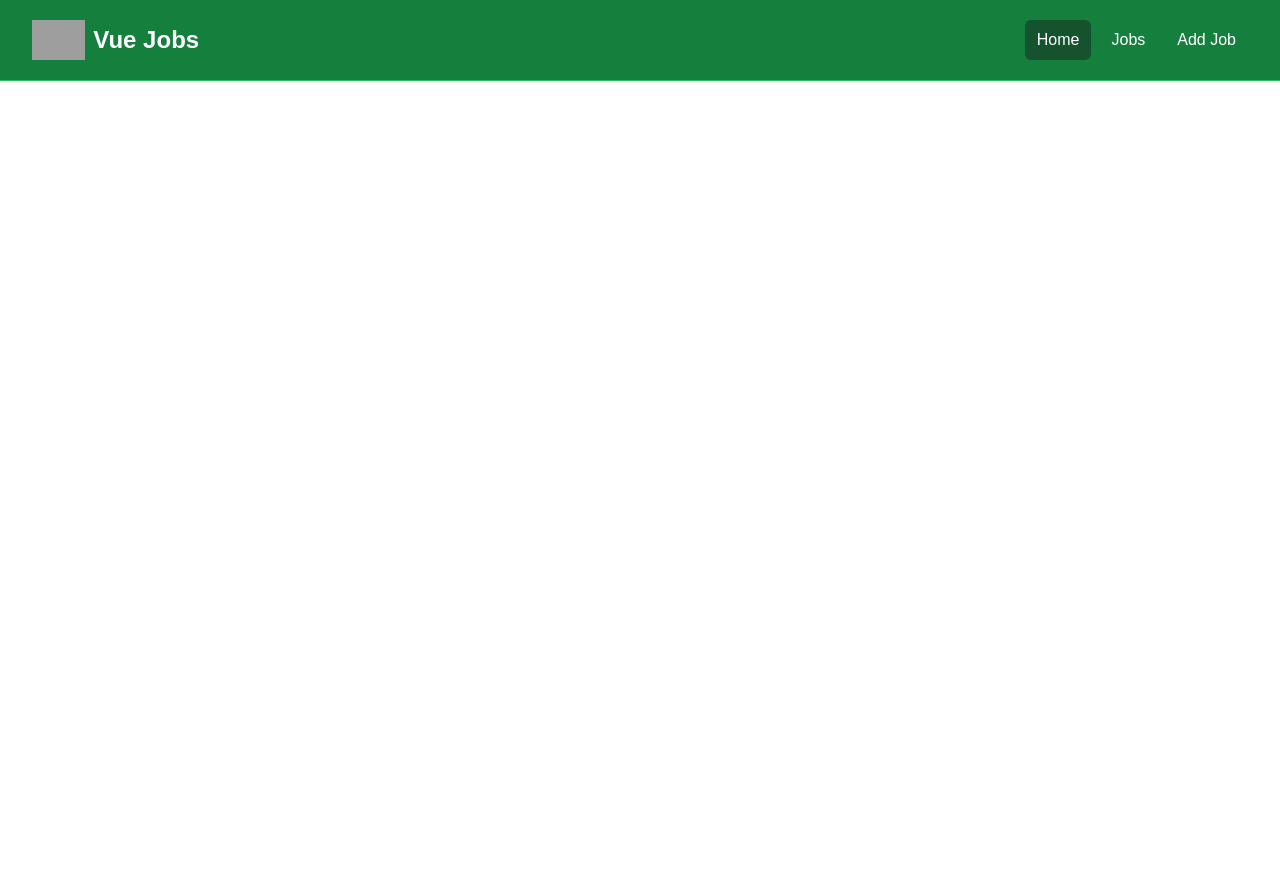
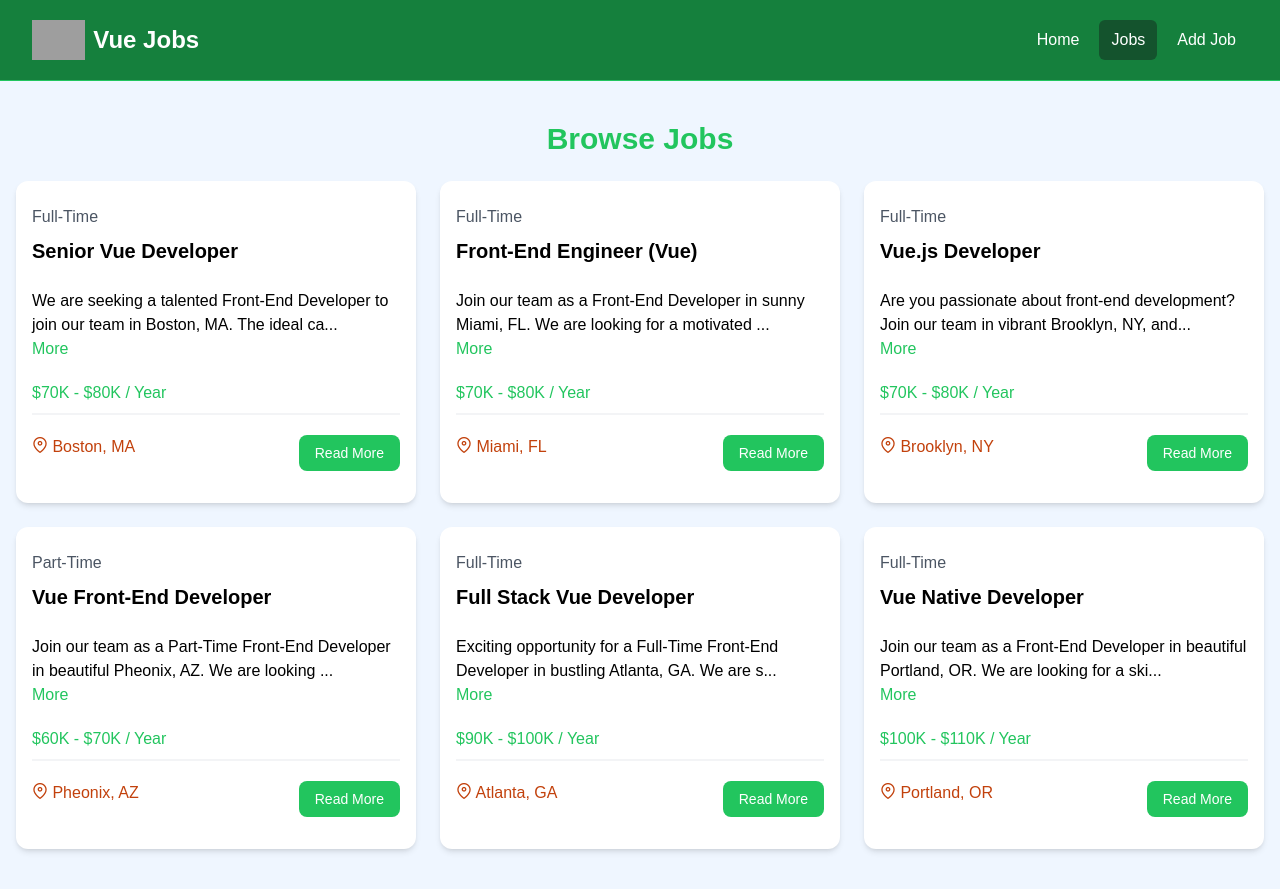
Before and after one commit to rayyanekaputra/test-vue, a Vue app: page /jobs in a window 1280 px wide. Before the commit the page ends 800 px from the top, so only its background shows below. Built offline with nearby package versions, Linux system fonts and the light colour scheme; grey boxes are pictures that could not be loaded.

Commit message:
feat added not found page, routers and routerlinks

```diff
--- a/src/App.vue
+++ b/src/App.vue
@@ -1,8 +1,10 @@
 <script setup>
 import Navbar from '@/components/Navbar.vue'
-
+import { RouterView } from 'vue-router';
 </script>
 
 <template>
   <Navbar/>
+  <RouterView/>
+
 </template>
--- a/src/components/HomeCards.vue
+++ b/src/components/HomeCards.vue
@@ -1,5 +1,6 @@
 <script setup>
 import Card from '@/components/Card.vue';
+import { RouterLink } from 'vue-router';
 </script>
 
 <template>
@@ -12,19 +13,19 @@
                     <p class="mt-2 mb-4">
                         Browse our Vue jobs and start your career today
                     </p>
-                    <a href="jobs.html" class="inline-block bg-black text-white rounded-lg px-4 py-2 hover:bg-gray-700">
+                    <RouterLink to="/jobs" class="inline-block bg-black text-white rounded-lg px-4 py-2 hover:bg-gray-700">
                         Browse Jobs
-                    </a>
+                    </RouterLink>
                 </Card>
                 <Card bg="bg-green-100">
                     <h2 class="text-2xl font-bold">For Employers</h2>
                     <p class="mt-2 mb-4">
                         List your job to find the perfect developer for the role
                     </p>
-                    <a href="add-job.html"
+                    <RouterLink to="/jobs/add"
                         class="inline-block bg-green-500 text-white rounded-lg px-4 py-2 hover:bg-green-600">
                         Add Job
-                    </a>
+                    </RouterLink>
                 </Card>
             </div>
         </div>
--- a/src/components/JobListings.vue
+++ b/src/components/JobListings.vue
@@ -2,6 +2,7 @@
 import JobListing from '@/components/JobListing.vue';
 import jobData from '@/jobs.json'
 import { ref, defineProps } from 'vue';
+import { RouterLink } from 'vue-router';
 
 defineProps({
     limit: Number,
@@ -28,8 +29,8 @@
 
     </section>
     <section v-if="showButton" class="m-auto max-w-lg my-10 px-6">
-        <a href="/jobs" class="block bg-black text-white text-center py-4 px-6 rounded-xl hover:bg-gray-700">View
-            All Jobs</a>
+        <RouterLink to="/jobs" class="block bg-black text-white text-center py-4 px-6 rounded-xl hover:bg-gray-700">View
+            All Jobs</RouterLink>
     </section>
 
 
--- a/src/components/Navbar.vue
+++ b/src/components/Navbar.vue
@@ -1,38 +1,37 @@
 <script setup>
 import logo from '@/assets/img/logo.png'
+import { RouterLink, useRoute } from 'vue-router';
+
+const isActiveLink = (routePath) => {
+  const route = useRoute();
+  return route.path === routePath
+}
 </script>
 
 <template>
   <nav class="bg-green-700 border-b border-green-500">
     <div class="mx-auto max-w-7xl px-2 sm:px-6 lg:px-8">
       <div class="flex h-20 items-center justify-between">
-          <div
-            class="flex flex-1 items-center justify-center md:items-stretch md:justify-start"
-          >
+        <div class="flex flex-1 items-center justify-center md:items-stretch md:justify-start">
           <!-- Logo -->
-            <a class="flex flex-shrink-0 items-center mr-4" href="index.html">
+          <RouterLink class="flex flex-shrink-0 items-center mr-4" to="/">
             <img class="h-10 w-auto" :src="logo" alt="Vue Jobs" />
-              <span class="hidden md:block text-white text-2xl font-bold ml-2"
-                >Vue Jobs</span
-              >
-            </a>
+            <span class="hidden md:block text-white text-2xl font-bold ml-2">Vue Jobs</span>
+          </RouterLink>
           <div class="md:ml-auto">
             <div class="flex space-x-2">
-                <a
-                  href="index.html"
-                  class="text-white bg-green-900 hover:bg-gray-900 hover:text-white rounded-md px-3 py-2"
-                  >Home</a
-                >
-                <a
-                  href="jobs.html"
-                  class="text-white hover:bg-green-900 hover:text-white rounded-md px-3 py-2"
-                  >Jobs</a
-                >
-                <a
-                  href="add-job.html"
-                  class="text-white hover:bg-green-900 hover:text-white rounded-md px-3 py-2"
-                  >Add Job</a
-                >
+              <RouterLink to="/"
+                :class="[isActiveLink('/') ? ['bg-green-900', 'text-white'] : 'text-white', 'hover:bg-gray-900', 'hover:text-white', 'rounded-md', 'px-3', 'py-2']">
+                Home
+              </RouterLink>
+              <RouterLink to="/jobs"
+                :class="[isActiveLink('/jobs') ? ['bg-green-900', 'text-white'] : 'text-white', 'hover:bg-gray-900', 'hover:text-white', 'rounded-md', 'px-3', 'py-2']">
+                Jobs
+              </RouterLink>
+              <RouterLink to="/jobs/add"
+                :class="[isActiveLink('/jobs/add') ? ['bg-green-900', 'text-white'] : 'text-white', 'hover:bg-gray-900', 'hover:text-white', 'rounded-md', 'px-3', 'py-2']">
+                Add Job
+              </RouterLink>
             </div>
           </div>
         </div>
--- a/src/main.js
+++ b/src/main.js
@@ -1,7 +1,9 @@
 import './assets/main.css'
 import 'primeicons/primeicons.css'
-
+import router from './router' //tidak perlu ke index.js karena sudah terdeteksi otomatis
 import { createApp } from 'vue'
 import App from './App.vue'
 
-createApp(App).mount('#app')
+const app = createApp(App)
+app.use(router)
+app.mount('#app')
--- /dev/null
+++ b/src/router/index.js
@@ -0,0 +1,28 @@
+import { createRouter, createWebHistory } from "vue-router";
+import HomeView from "@/views/HomeView.vue";
+import JobsView from "@/views/JobsView.vue";
+import NotFoundView from "@/views/NotFoundView.vue";
+
+const router = createRouter({
+    history: createWebHistory(import.meta.env.BASE_URL),
+    routes:[
+        {
+            path:'/',
+            name:'home',
+            component: HomeView,
+        },
+        {
+            path:'/jobs',
+            name:'jobs',
+            component: JobsView,
+        },
+        {
+            path:'/:catchAll(.*)',
+            name:'not_found',
+            component: NotFoundView,
+        },
+
+    ]
+})
+
+export default router;
--- /dev/null
+++ b/src/views/HomeView.vue
@@ -0,0 +1,11 @@
+<script setup>
+import Hero from '@/components/Hero.vue'
+import HomeCards from '@/components/HomeCards.vue'
+import JobListings from '@/components/JobListings.vue';
+</script>
+
+<template>
+    <Hero title="Test Title" subtitle="Test Subtitle" />
+    <HomeCards />
+    <JobListings :limit="3" :showButton="true" />
+</template>
--- /dev/null
+++ b/src/views/JobsView.vue
@@ -0,0 +1,7 @@
+<script setup>
+import JobListings from '@/components/JobListings.vue';
+</script>
+
+<template>
+    <JobListings />
+</template>
--- /dev/null
+++ b/src/views/NotFoundView.vue
@@ -0,0 +1,13 @@
+<script setup>
+import { RouterLink } from 'vue-router';
+</script>
+
+<template>
+    <section class="text-center flex flex-col justify-center items-center h-96">
+        <i class="pi pi-exclamation-triangle text-yellow-500 text-7xl mb-5"></i>
+        <h1 class="text-6xl font-bold mb-4">404 Not Found</h1>
+        <p class="text-xl mb-5">This page does not exist</p>
+        <RouterLink to="/" class="text-white bg-green-700 hover:bg-green-900 rounded-md px-3 py-2 mt-4">Go Back
+        </RouterLink>
+    </section>
+</template>
```
Also changed, not shown: src/views/JobView.vue (added). Lines whose indentation alone changed are shown as unchanged.
